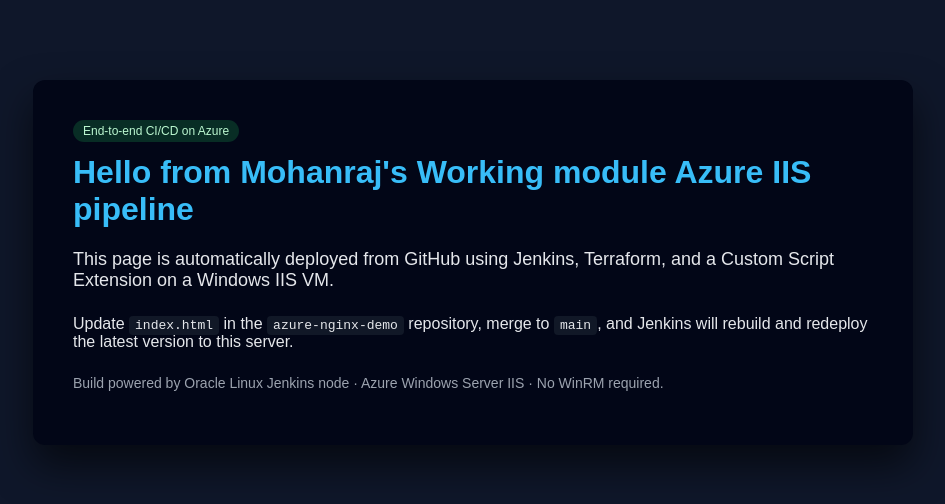
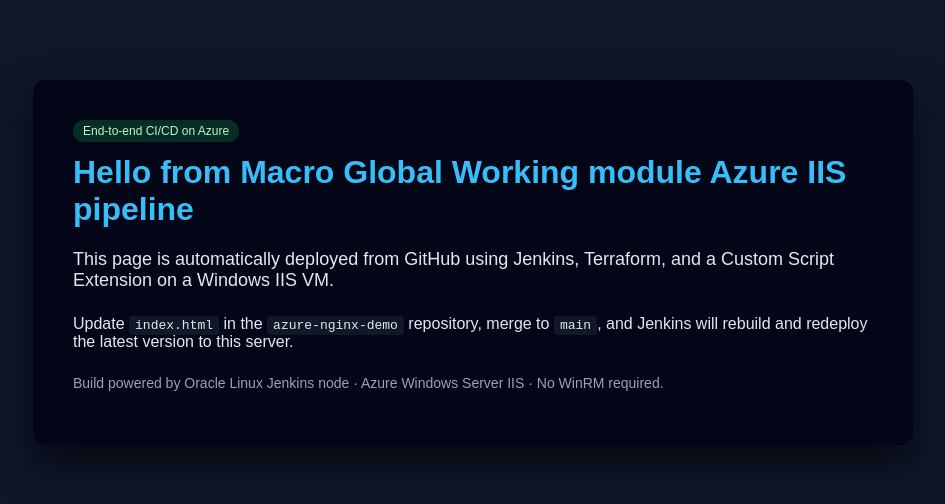
Before and after one commit to Sanjay-logic/azure-nginx-demo, a plain HTML site: page index.html in a window 1280 px wide. Shown: the whole page, without its empty margins (167-1112 px from the left). Drawn offline with Linux system fonts and the light colour scheme.

Commit message:
Change IIS homepage heading

```diff
--- a/index.html
+++ b/index.html
@@ -53,7 +53,7 @@
   <body>
     <div class="hero">
       <div class="badge">End‑to‑end CI/CD on Azure</div>
-      <h1>Hello from Mohanraj's Working module Azure IIS pipeline</h1>
+      <h1>Hello from Macro Global Working module Azure IIS pipeline</h1>
       <p class="tagline">
         This page is automatically deployed from GitHub using Jenkins, Terraform,
         and a Custom Script Extension on a Windows IIS VM.
```
